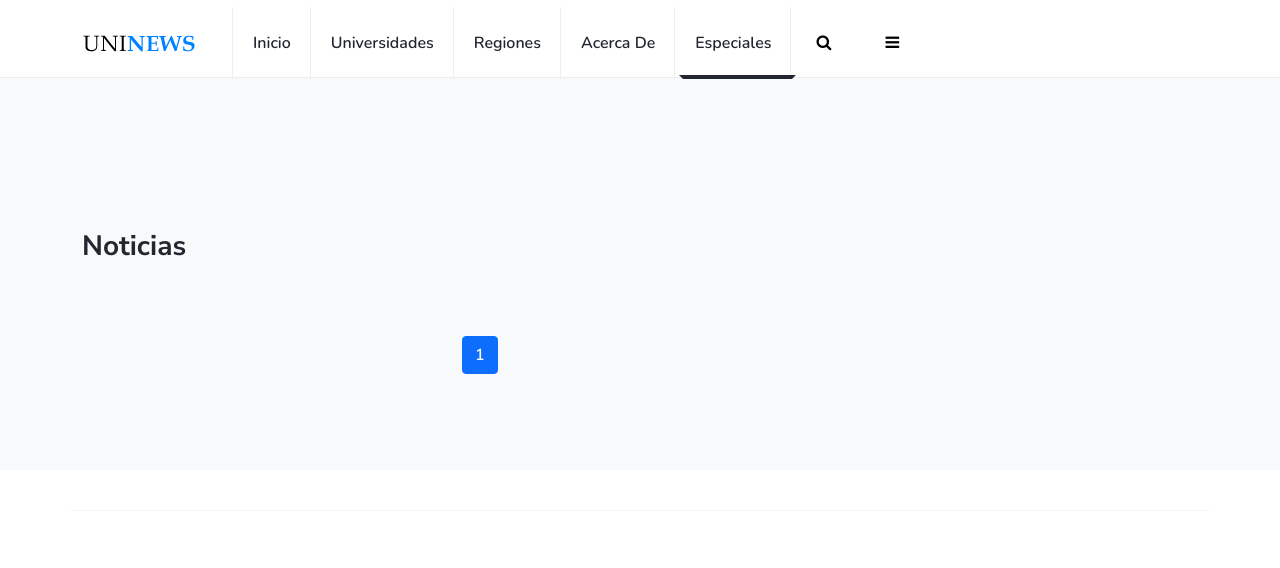
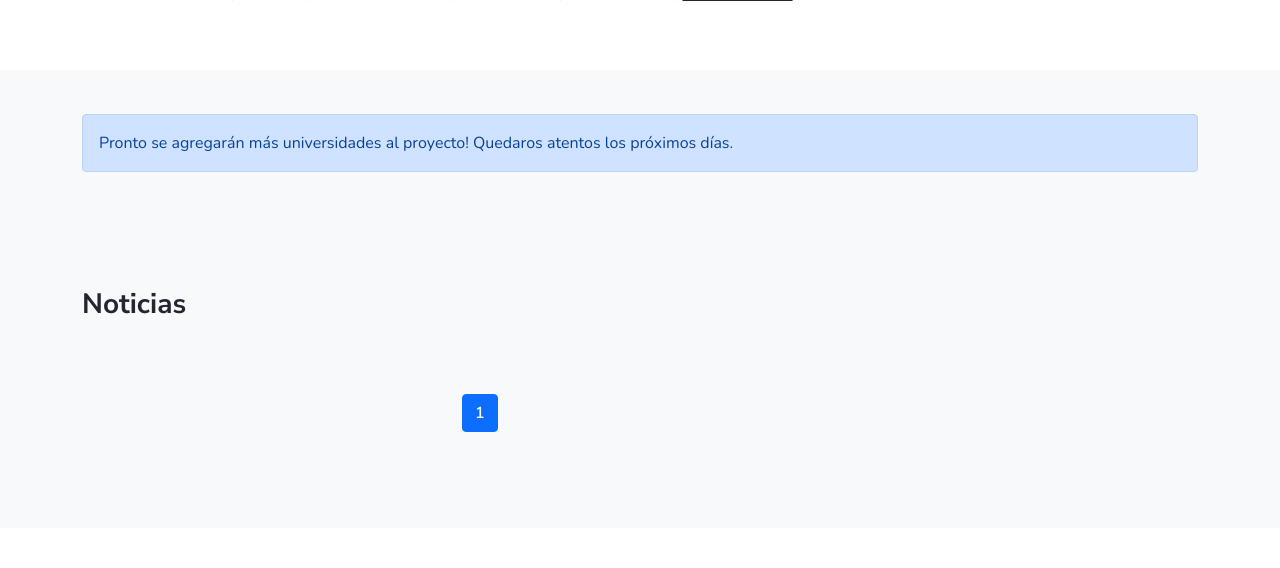
Before and after one commit to ezequiellagos/uninews, a Django app: page / in a window 1280 px wide. Shown: the top 568 px of the page. Run offline with Django 3.2, Linux system fonts and the light colour scheme; data that the repository does not hold is empty; some libraries are stand-ins or nearby versions.

Commit message:
Update home.html

```diff
--- a/news/templates/news/home.html
+++ b/news/templates/news/home.html
@@ -6,5 +6,8 @@
 
 {% block section_title %}
 
+<div class="alert alert-primary" role="alert">
+    Pronto se agregarán más universidades al proyecto! Quedaros atentos los próximos días.
+</div>
 
 {% endblock section_title %}
```
